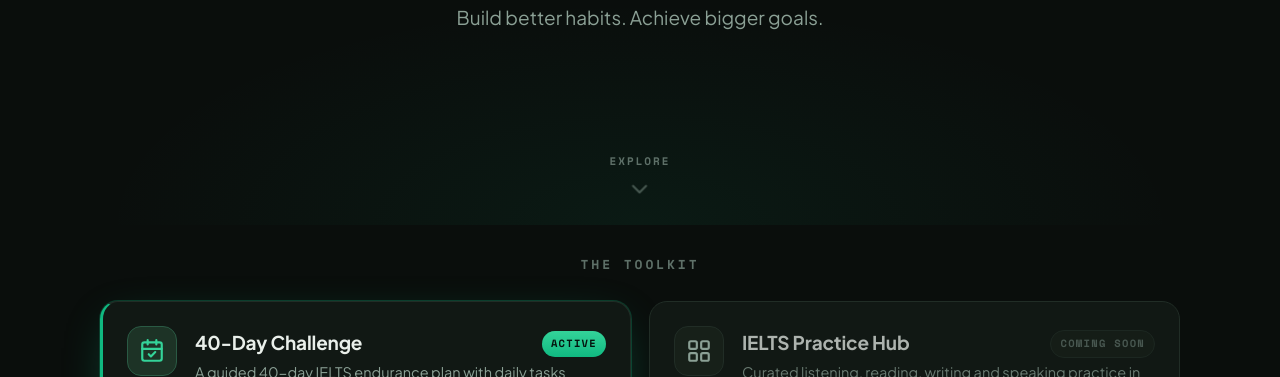
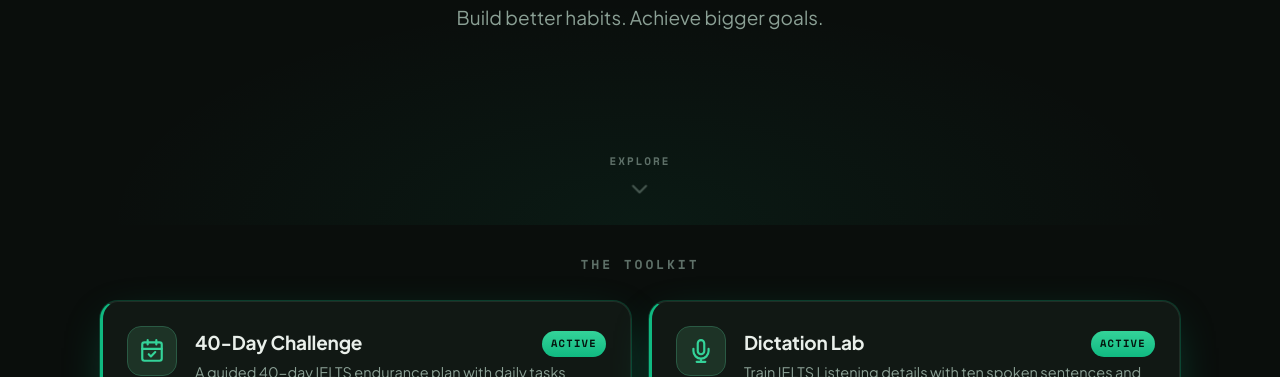
Before and after one commit to maqsudjon-cell/flarestamina, a plain HTML site: page index.html in a window 1280 px wide. Shown: the part 575-952 px from the top of the page. Drawn offline with nearby package versions, Linux system fonts and the light colour scheme.

Commit message:
Add Dictation Lab to homepage

```diff
--- a/index.html
+++ b/index.html
@@ -198,11 +198,13 @@
       essay: '<svg viewBox="0 0 24 24" fill="none" stroke="currentColor" stroke-width="2" stroke-linecap="round" stroke-linejoin="round"><path d="M12 20h9"/><path d="M16.5 3.5a2.12 2.12 0 0 1 3 3L7 19l-4 1 1-4z"/></svg>',
       picker: '<svg viewBox="0 0 24 24" fill="none" stroke="currentColor" stroke-width="2" stroke-linecap="round" stroke-linejoin="round"><path d="M16 3h5v5"/><path d="M4 20L21 3"/><path d="M21 16v5h-5"/><path d="M15 15l6 6"/><path d="M4 4l5 5"/></svg>',
       error: '<svg viewBox="0 0 24 24" fill="none" stroke="currentColor" stroke-width="2" stroke-linecap="round" stroke-linejoin="round"><path d="M10.3 3.6a2 2 0 0 1 3.4 0l7.6 13a2 2 0 0 1-1.7 3H4.4a2 2 0 0 1-1.7-3z"/><path d="M12 9v4M12 17h.01"/></svg>',
-      vocab: '<svg viewBox="0 0 24 24" fill="none" stroke="currentColor" stroke-width="2" stroke-linecap="round" stroke-linejoin="round"><path d="M4 19.5A2.5 2.5 0 0 1 6.5 17H20"/><path d="M6.5 2H20v20H6.5A2.5 2.5 0 0 1 4 19.5v-15A2.5 2.5 0 0 1 6.5 2z"/></svg>'
+      vocab: '<svg viewBox="0 0 24 24" fill="none" stroke="currentColor" stroke-width="2" stroke-linecap="round" stroke-linejoin="round"><path d="M4 19.5A2.5 2.5 0 0 1 6.5 17H20"/><path d="M6.5 2H20v20H6.5A2.5 2.5 0 0 1 4 19.5v-15A2.5 2.5 0 0 1 6.5 2z"/></svg>',
+      dictation: '<svg viewBox="0 0 24 24" fill="none" stroke="currentColor" stroke-width="2" stroke-linecap="round" stroke-linejoin="round"><path d="M12 2a3 3 0 0 0-3 3v7a3 3 0 0 0 6 0V5a3 3 0 0 0-3-3z"/><path d="M19 10v2a7 7 0 0 1-14 0v-2M12 19v3M8 22h8"/></svg>'
     };
 
     var cards = [
       { ico:I.challenge, title:"40-Day Challenge", desc:"A guided 40-day IELTS endurance plan with daily tasks across all four skills.", active:true, href:"/challenge/" },
+      { ico:I.dictation, title:"Dictation Lab", desc:"Train IELTS Listening details with ten spoken sentences and instant word-level feedback.", active:true, href:"/dictation-lab/" },
       { ico:I.hub, title:"IELTS Practice Hub", desc:"Curated listening, reading, writing and speaking practice in one place." },
       { ico:I.essay, title:"Essay Platform", desc:"Draft, structure and refine Task 1 & Task 2 essays with feedback." },
       { ico:I.picker, title:"Random Name Picker", desc:"Fair, fun name selection for classes and speaking partners." },
```
